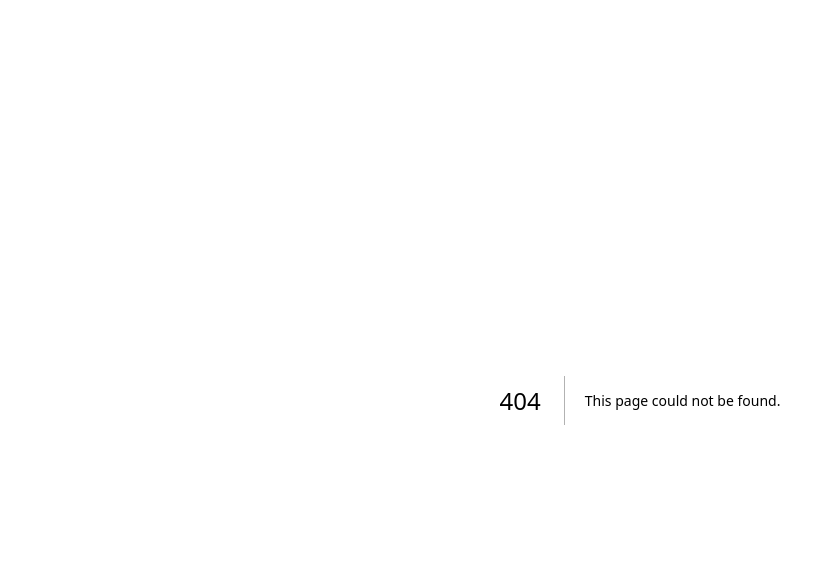
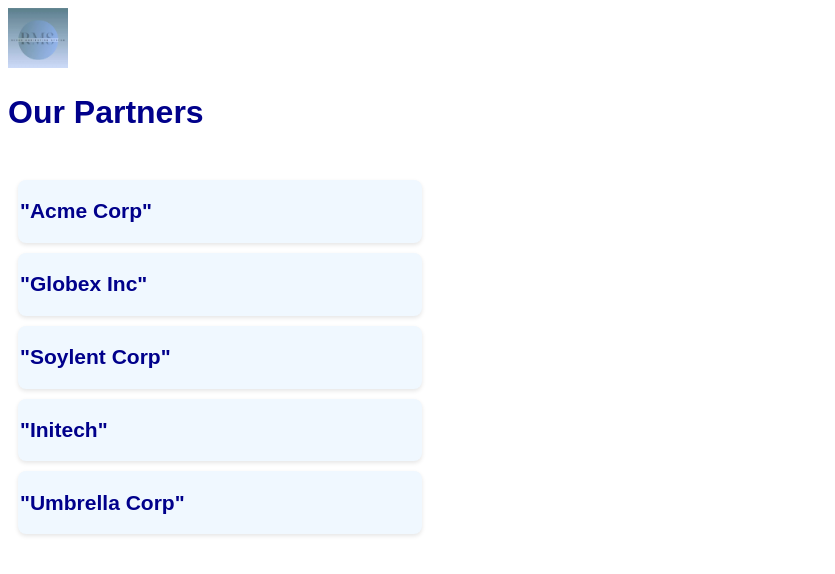
Before and after one commit to ricardo2509/clone-tabnews, a Next.js app: page /partners in a window 1280 px wide. Before the commit this address had no page. Shown: the top 574 px of the page, without its empty margins (0-835 px from the left). Built offline with nearby package versions, Linux system fonts and the light colour scheme.

Commit message:
Add Partners page

```diff
--- /dev/null
+++ b/pages/partners/index.js
@@ -0,0 +1,43 @@
+function Partners() {
+
+return Page();
+}
+
+
+function Page() {
+    return <div>
+         <img src={`/images/logo_small.png`} width="60" alt="image not found" />
+        <br />
+        <h1 style={{fontFamily: "Arial", color: "darkblue"}}>Our Partners</h1>
+        <br />
+        <Cards />
+       </div>
+}
+
+function Cards() {
+    return <div>
+        <div style={{ height: "20px" }}>
+        <Card nome="Acme Corp" />
+        <Card nome="Globex Inc" />
+        <Card nome="Soylent Corp" />
+        <Card nome="Initech" />
+        <Card nome="Umbrella Corp" />
+        </div>
+    </div>
+}
+
+function Card(nome){
+
+    return <div style={{ margin: "10px", color: "darkblue",
+            width: "400px", textAlign: "left",
+            fontFamily: "Arial, sans-serif",
+            fontSize: "14px",
+            backgroundColor: "#f0f8ff",
+            padding: "2px",
+            borderRadius: "8px",
+            boxShadow: "0 2px 4px rgba(0, 0, 0, 0.1)"}}>
+            <h2>{JSON.stringify(nome.nome)}</h2>
+        </div>
+}
+
+export default Partners;
```
